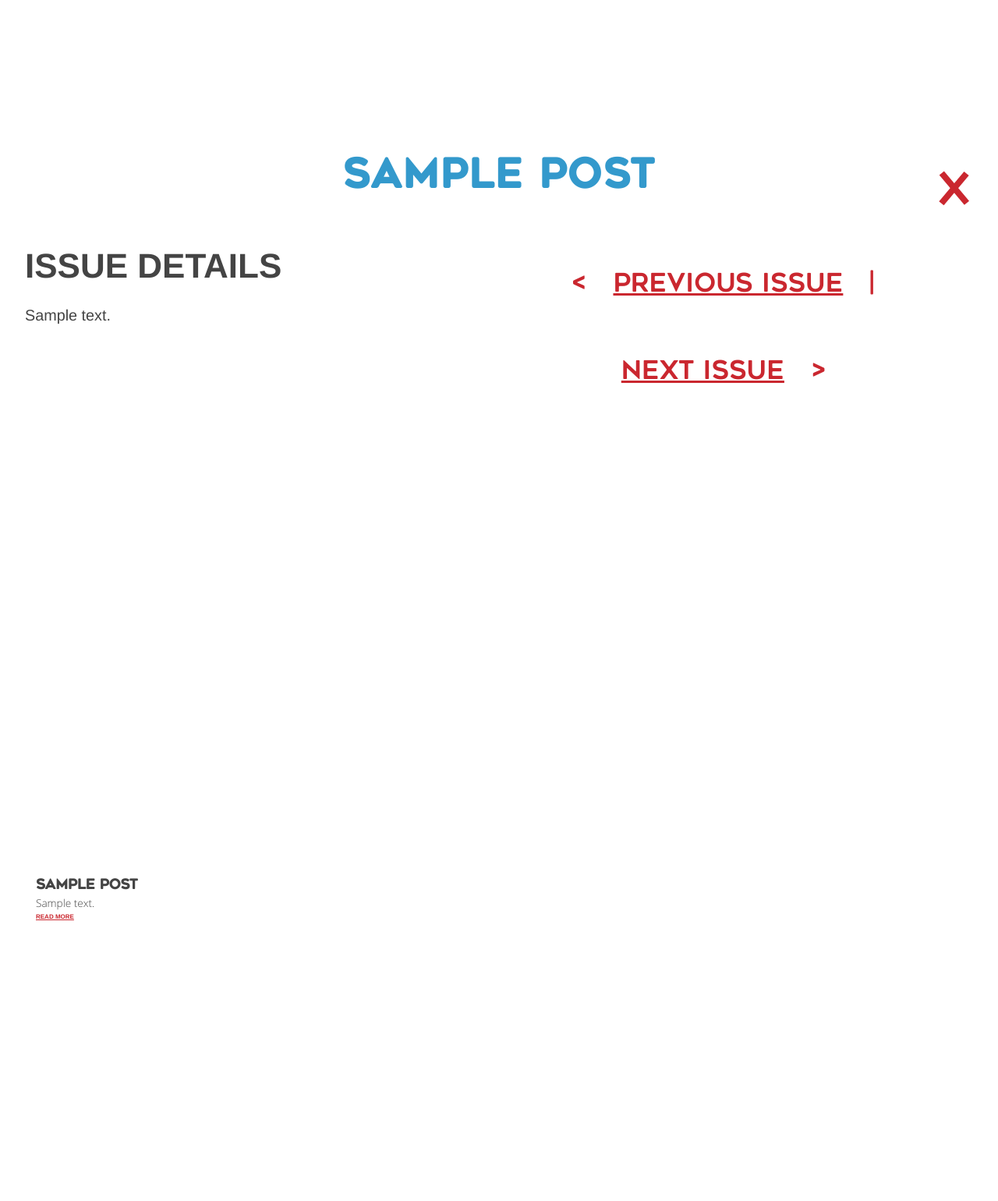
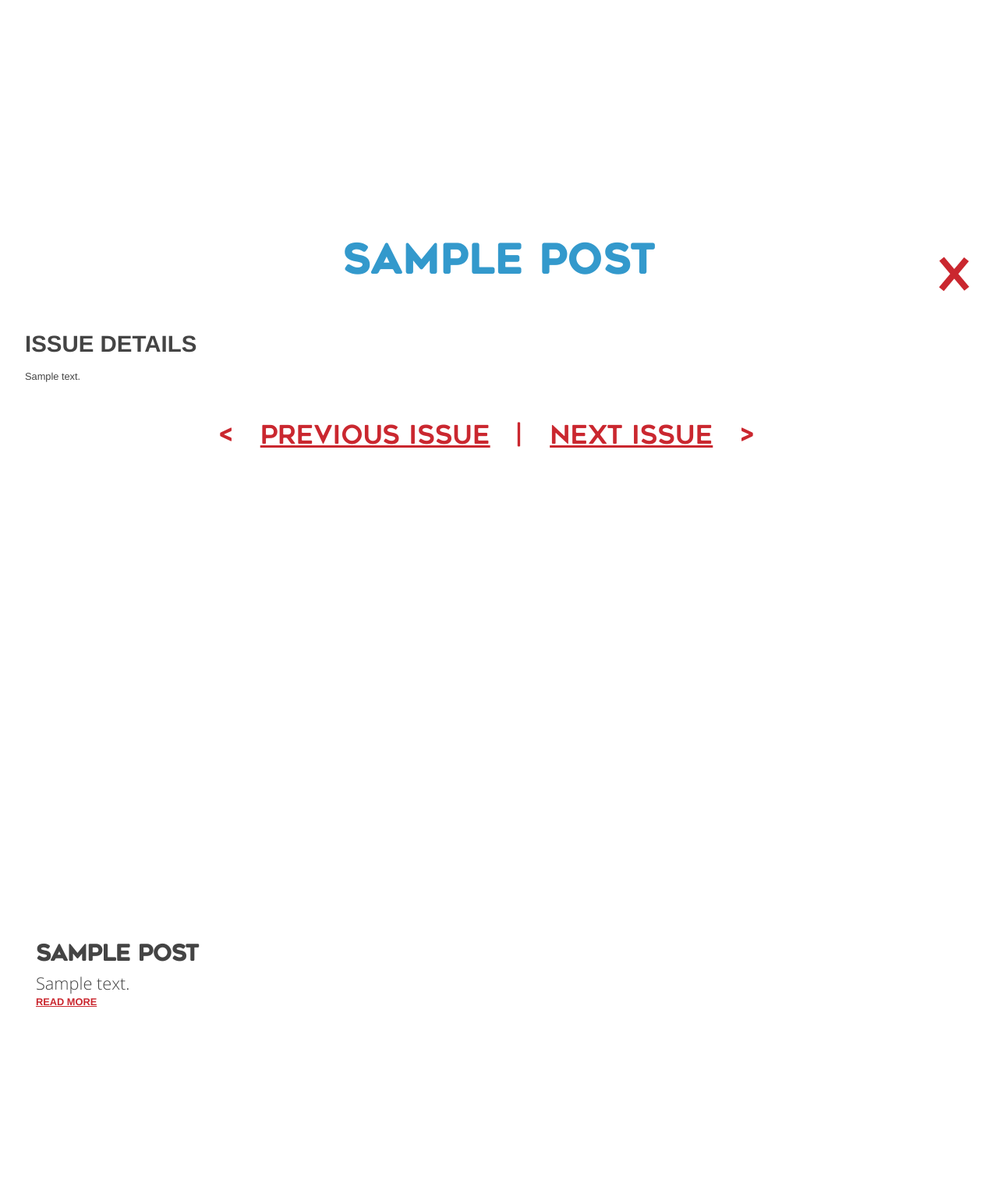
Before and after one commit to teiajamese/wdcep, a WordPress theme: template page.php in a window 1280 px wide. Shown: the part 3970-5510 px from the top of the page at 78% size. Before the commit the page ends 5427 px from the top, so only its background shows below. Run offline with PHP 8.4 and a stand-in for WordPress, Linux system fonts and the light colour scheme; the site name, menu and one post (Sample post) are stand-ins, and other content is empty; some libraries are stand-ins or nearby versions.

Commit message:
general styling
removed read more
added font
styled forms & reports

```diff
--- a/content/content-landing.php
+++ b/content/content-landing.php
@@ -2,7 +2,7 @@
 	<?php
 		$args = array(
 			'post_type' => 'page',
-			'pagename' => 'landing-page');
+			'pagename' => 'landing-page-2');
 		$the_query = new WP_Query($args);
 		if($the_query->have_posts()){
 
--- a/content/content-think.php
+++ b/content/content-think.php
@@ -53,6 +53,7 @@
 								<?php the_post_thumbnail();?>
 								<div class=form-overlay>
 									<h3><?php the_title();?></h3>
+									<p><?php the_excerpt();?></p>
 								</div>
 
 						</div>
--- a/css/style.css
+++ b/css/style.css
@@ -13,6 +13,10 @@
 }
 @font-face {
   font-family: 'Roboto_Light';
+  src: url('../fonts/OpenSans-Light.ttf') format('truetype');
+}
+@font-face {
+  font-family: 'GothamBlack';
   src: url('../fonts/OpenSans-Light.ttf') format('truetype');
 }
 section#events .events .event-container {
@@ -139,7 +143,31 @@
   font-family: 'Roboto_Light';
   src: url('../fonts/OpenSans-Light.ttf') format('truetype');
 }
+@font-face {
+  font-family: 'GothamBlack';
+  src: url('../fonts/OpenSans-Light.ttf') format('truetype');
+}
 
+@font-face {
+  font-family: 'Geometos';
+  src: url('../fonts/Geometos-Rounded.ttf') format('truetype');
+}
+@font-face {
+  font-family: 'OpenSans-Bold';
+  src: url('../fonts/OpenSans-Bold.ttf') format('truetype');
+}
+@font-face {
+  font-family: 'OpenSans_Light';
+  src: url('../fonts/OpenSans-Light.ttf') format('truetype');
+}
+@font-face {
+  font-family: 'Roboto_Light';
+  src: url('../fonts/OpenSans-Light.ttf') format('truetype');
+}
+@font-face {
+  font-family: 'GothamBlack';
+  src: url('../fonts/OpenSans-Light.ttf') format('truetype');
+}
 .frm_style_formidable-style.with_frm_style input[type=text],
 .frm_style_formidable-style.with_frm_style input[type=password],
 .frm_style_formidable-style.with_frm_style input[type=email],
@@ -150,8 +178,38 @@
 .frm_style_formidable-style.with_frm_style input[type=search],
 .frm_style_formidable-style.with_frm_style select {
   background-color: #ebebeb;
+  font-size: 1vw;
+  padding: 20px;
+  font-family: OpenSans_Light;
+}
+.frm_style_formidable-style.with_frm_style label.frm_primary_label,
+.frm_style_formidable-style.with_frm_style.frm_login_form label {
+  font-size: 1.3vw;
+  text-transform: uppercase;
+  font-family: Geometos;
+  font-weight: 200;
 }
 
+@font-face {
+  font-family: 'Geometos';
+  src: url('../fonts/Geometos-Rounded.ttf') format('truetype');
+}
+@font-face {
+  font-family: 'OpenSans-Bold';
+  src: url('../fonts/OpenSans-Bold.ttf') format('truetype');
+}
+@font-face {
+  font-family: 'OpenSans_Light';
+  src: url('../fonts/OpenSans-Light.ttf') format('truetype');
+}
+@font-face {
+  font-family: 'Roboto_Light';
+  src: url('../fonts/OpenSans-Light.ttf') format('truetype');
+}
+@font-face {
+  font-family: 'GothamBlack';
+  src: url('../fonts/OpenSans-Light.ttf') format('truetype');
+}
 .form-container {
   width: 33%;
   display: inline-block;
@@ -164,33 +222,49 @@
   top: 0;
 }
 .form-container .form-overlay h3 {
-  font-size: 4em;
+  font-size: 2.5vw;
   text-transform: uppercase;
   color: #fff;
   text-align: center;
+  font-family: GothamBlack;
+  margin: 0;
+  margin-top: 27px;
 }
-.form-single .issue-details {
+.form-container .form-overlay p {
+  color: #fff;
+  font-size: 1vw;
+  font-family: OpenSans_Light;
+  text-align: center;
+  padding: 0px 10px;
+}
+.form-single .wrapper {
+  margin-top: 110px;
+}
+.form-single .wrapper .issue-details {
   width: 50%;
   float: left;
   margin-top: 56px;
 }
-.form-single .issue-details p {
-  font-size: 1.8em;
-  padding-right: 17px;
+.form-single .wrapper .issue-details p {
+  font-size: 1vw;
+  padding-right: 43px;
 }
-.form-single .issue-details h3 {
-  font-size: 4em;
+.form-single .wrapper .issue-details h3 {
+  font-size: 2.3vw;
   text-transform: uppercase;
   margin: 0;
 }
-.form-single .issue-form-container {
+.form-single .wrapper .issue-form-container {
   width: 50%;
   float: left;
   margin-top: 56px;
 }
-.form-single .issue-form-container textarea,
-.form-single .issue-form-container input {
+.form-single .wrapper .issue-form-container textarea,
+.form-single .wrapper .issue-form-container input {
   background-color: #ebebeb;
+}
+#whatdoyouthink .close {
+  top: 0;
 }
 
 .fp-slidesContainer {
@@ -212,6 +286,11 @@
   opacity: 1;
   z-index: 1;
 }
+@media only screen and (max-width: 769px) {
+  .fp-tableCell {
+    height: auto !important;
+  }
+}
 
 @font-face {
   font-family: 'Geometos';
@@ -229,6 +308,10 @@
   font-family: 'Roboto_Light';
   src: url('../fonts/OpenSans-Light.ttf') format('truetype');
 }
+@font-face {
+  font-family: 'GothamBlack';
+  src: url('../fonts/OpenSans-Light.ttf') format('truetype');
+}
 html,
 body {
   margin: 0;
@@ -242,7 +325,7 @@
 section .hero {
   height: 390px;
 }
-@media only screen and (max-width: 768px) {
+@media only screen and (max-width: 769px) {
   section .hero {
     height: 170px;
   }
@@ -260,7 +343,7 @@
   text-transform: uppercase;
   font-family: Geometos;
 }
-@media only screen and (max-width: 768px) {
+@media only screen and (max-width: 769px) {
   section .hero .wrapper h2 {
     color: #fff;
   }
@@ -268,6 +351,11 @@
 section .wrapper {
   overflow: auto;
   padding: 4.4em 0;
+}
+@media only screen and (max-width: 769px) {
+  section {
+    min-height: auto;
+  }
 }
 nav {
   transition: all 0.4s ease;
@@ -319,7 +407,7 @@
   padding-left: 18px;
   padding-top: 2px;
 }
-@media only screen and (max-width: 768px) {
+@media only screen and (max-width: 769px) {
   nav {
     display: none;
   }
@@ -344,7 +432,7 @@
   margin: 7px 0;
   transition: 0.4s;
 }
-@media only screen and (max-width: 768px) {
+@media only screen and (max-width: 769px) {
   .mobile-menu {
     display: block;
   }
@@ -424,6 +512,7 @@
 }
 .inter-nav {
   text-align: center;
+  clear: both;
 }
 .inter-nav p,
 .inter-nav .prev,
@@ -467,6 +556,10 @@
   font-family: 'Roboto_Light';
   src: url('../fonts/OpenSans-Light.ttf') format('truetype');
 }
+@font-face {
+  font-family: 'GothamBlack';
+  src: url('../fonts/OpenSans-Light.ttf') format('truetype');
+}
 section#landing .wrapper {
   padding-top: 7.2%;
   margin-left: 12%;
@@ -506,7 +599,7 @@
   bottom: 14%;
   cursor: pointer;
 }
-@media only screen and (max-width: 768px) {
+@media only screen and (max-width: 769px) {
   section#landing .wrapper {
     padding-top: 10em;
     margin-left: 4.4em;
@@ -551,7 +644,7 @@
   padding: 2em 186px;
   text-align: center;
 }
-@media only screen and (max-width: 768px) {
+@media only screen and (max-width: 769px) {
   .wrapper {
     width: 85%;
   }
@@ -575,7 +668,7 @@
   margin-top: 4em;
   z-index: 1;
 }
-@media only screen and (max-width: 768px) {
+@media only screen and (max-width: 769px) {
   .logo {
     margin-left: 4em;
     margin-top: 12.4em;
@@ -607,6 +700,10 @@
   font-family: 'Roboto_Light';
   src: url('../fonts/OpenSans-Light.ttf') format('truetype');
 }
+@font-face {
+  font-family: 'GothamBlack';
+  src: url('../fonts/OpenSans-Light.ttf') format('truetype');
+}
 section#reports .report-container {
   width: 33.333%;
   float: left;
@@ -618,12 +715,12 @@
   padding: 14px;
 }
 section#reports .report-container .report-content h3 {
-  font-size: 2.2vh;
+  font-size: 2.2vw;
   margin: 0px;
   font-family: Geometos;
 }
 section#reports .report-container .report-content p {
-  font-size: 1.7vh;
+  font-size: 1.7vw;
   margin: 0px;
   font-family: OpenSans_Light;
 }
@@ -631,10 +728,10 @@
   color: #CA272F;
   text-transform: uppercase;
   text-decoration: underline;
-  font-size: 1vh;
+  font-size: 1vw;
   font-weight: bold;
 }
-@media only screen and (max-width: 768px) {
+@media only screen and (max-width: 769px) {
   section#reports .report-container {
     width: 50%;
   }
--- a/functions.php
+++ b/functions.php
@@ -275,7 +275,7 @@
 function html5_blank_view_article($more)
 {
     global $post;
-    return '... <a class="view-article" href="' . get_permalink($post->ID) . '">' . __('View Article', 'html5blank') . '</a>';
+    //return '... <a class="view-article" href="' . get_permalink($post->ID) . '">' . __('View Article', 'html5blank') . '</a>';
 }
 
 // Remove Admin bar
--- a/less/fonts.less
+++ b/less/fonts.less
@@ -14,6 +14,11 @@
   font-family: 'Roboto_Light';
   src: url('../fonts/OpenSans-Light.ttf') format('truetype');
 }
+@font-face {
+  font-family: 'GothamBlack';
+  src: url('../fonts/OpenSans-Light.ttf') format('truetype');
+}
 @Geometos: Geometos;
 @OpenSans_Light: OpenSans_Light;
 @Roboto_Light: Roboto_Light;
+@GothamBlack: GothamBlack;
--- a/less/global.less
+++ b/less/global.less
@@ -35,6 +35,9 @@
 	.wrapper{
 		overflow: auto;
 		padding: 4.4em 0;
+	}
+	@media @tablet{
+		min-height: auto;
 	}
 }
 nav{
@@ -191,6 +194,7 @@
 }
 .inter-nav{
 	text-align: center;
+	clear: both;
 	p, .prev, .next{
 		text-transform: uppercase;
 		font-size: 3em;
--- a/less/media-queries.less
+++ b/less/media-queries.less
@@ -1,2 +1,2 @@
-@tablet : ~"only screen and (max-width: 768px)";
+@tablet : ~"only screen and (max-width: 769px)";
 @mobile : ~"only screen and (max-width: 420px)";
--- a/less/reports.less
+++ b/less/reports.less
@@ -11,12 +11,12 @@
 		.report-content{
 			padding:14px;
 			h3{
-				font-size: 2.2vh;
+				font-size: 2.2vw;
 	    		margin: 0px;
 	    		font-family: @Geometos;
 			}
 			p{
-				font-size: 1.7vh;
+				font-size: 1.7vw;
 				margin: 0px;
 				font-family: @OpenSans_Light;
 			}
@@ -24,7 +24,7 @@
 		    	color: @red;
 		    	text-transform: uppercase;
 		    	text-decoration: underline;
-		    	font-size: 1vh;
+		    	font-size: 1vw;
     			font-weight: bold;
 			}
 		}
```
Also changed, not shown: less/formidable.less (+11 -0 lines), less/forms.less (+22 -4 lines), less/fullpage.less (+7 -0 lines).
